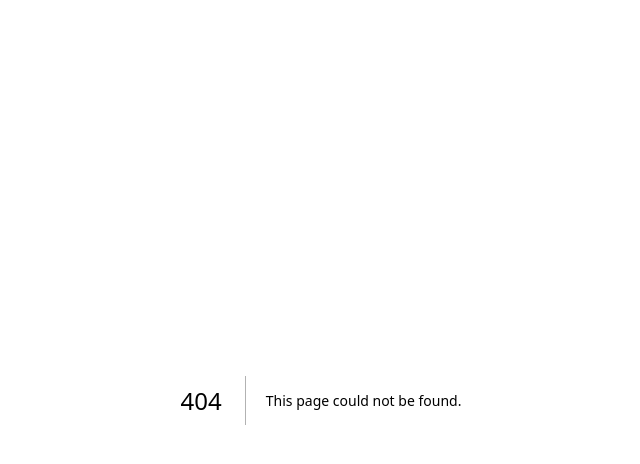
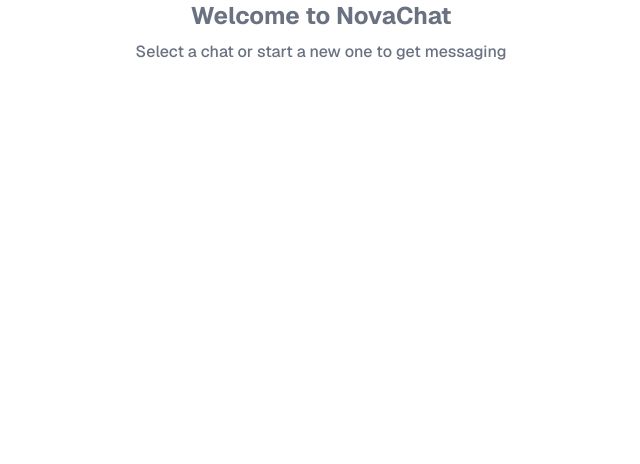
Before and after one commit to bilelhamitouche/nova-chat, a Next.js app: page /chat in a window 1280 px wide. Before the commit this address had no page. Shown: the top 464 px of the page, without its empty margins (319-959 px from the left). Built offline with nearby package versions, Linux system fonts and the light colour scheme.

Commit message:
added a index route for chat

```diff
--- /dev/null
+++ b/app/(chat)/chat/page.tsx
@@ -0,0 +1,12 @@
+function Chat() {
+  return (
+    <div className="flex flex-col gap-2 text-center">
+      <h2 className="text-2xl font-bold text-gray-500">Welcome to NovaChat</h2>
+      <p className="text-base font-medium text-gray-500">
+        Select a chat or start a new one to get messaging
+      </p>
+    </div>
+  );
+}
+
+export default Chat;
```
